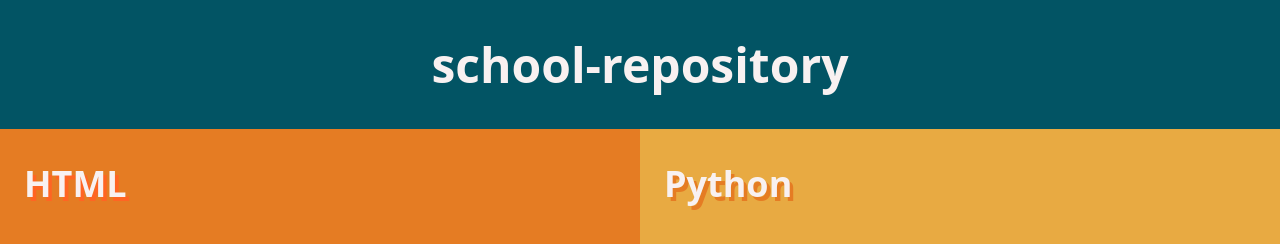
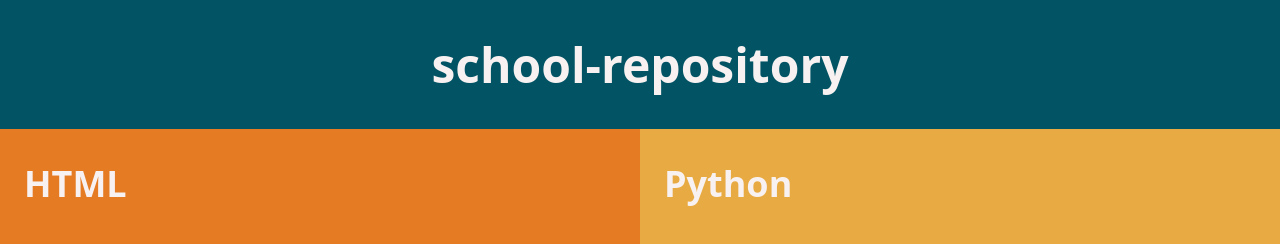
Before and after one commit to RngValue/school-repository, a plain HTML site: page index.html in a window 1280 px wide. Shown: the top 244 px of the page. Drawn offline with Linux system fonts and the light colour scheme.

Commit message:
Update style.css

```diff
--- a/style.css
+++ b/style.css
@@ -28,16 +28,10 @@ a:hover {
     background: #E57C23;
     padding-left: 1em;
 }
-#html h2 {
-    text-shadow: .1em .1em #FF6523;
-}
 
 #python {
     background: #E8AA42;
     padding-left: 1em;
-}
-#python h2 {
-    text-shadow: .1em .1em #E57C23;
 }
 
 @media (orientation: landscape) {
```
